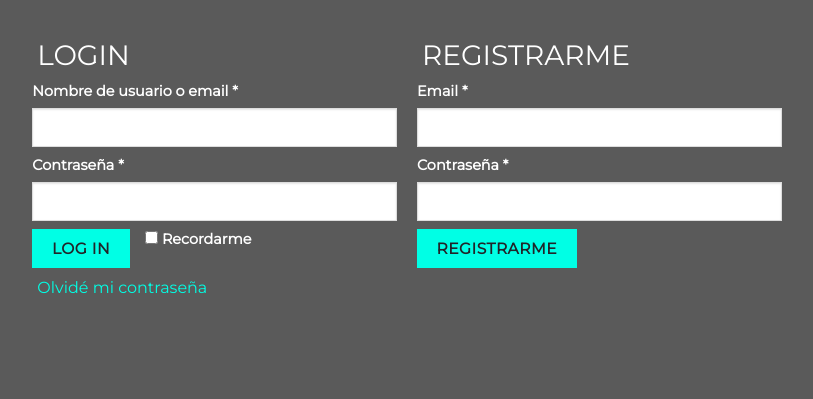
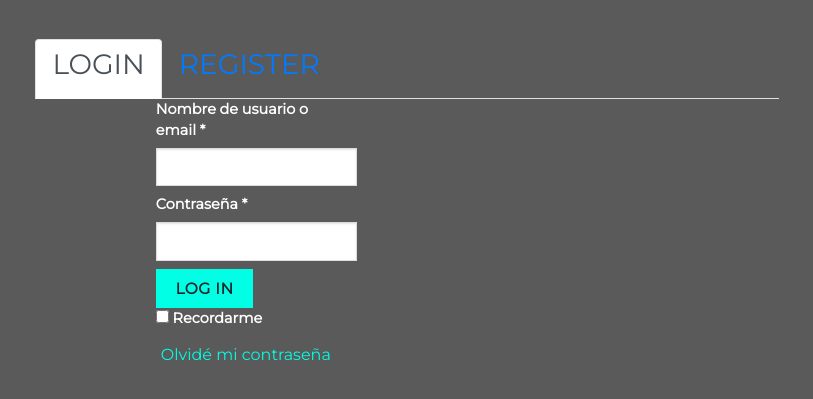
Before and after one commit to gisellegalvan05/eCommerceProject, a PHP site: page /login.php in a window 1280 px wide. Shown: the part 76-475 px from the top of the page, without its empty margins (233-1046 px from the left). Run offline with PHP 8.4, Linux system fonts and the light colour scheme.

Commit message:
Cambios en Login/Register

```diff
--- a/css/styles-login.css
+++ b/css/styles-login.css
@@ -149,3 +149,7 @@ label, legend {
   margin-top:100px;
   margin-bottom:100px;
 }
+
+.width100{
+  width: 100%;
+}
--- a/css/styles.css
+++ b/css/styles.css
@@ -117,6 +117,7 @@ background-image: url('../imgs/wool.png');
     box-sizing: border-box;
   }
 
+}
 
 @media only screen and (min-device-width : 481px) and (max-device-width : 768px) {}
 
--- a/login.php
+++ b/login.php
@@ -15,9 +15,19 @@
   <section id="login" class="center">
     <div class="lightbox-inner">
       <div class="row" id="customer_login">
-        <div class="col-12 col-lg-6 col pb-0 center">
+        <ul class="nav nav-tabs width100" id="myTab" role="tablist">
+          <li class="nav-item">
+            <a class="nav-link active uppercase" id="home-tab" data-toggle="tab" href="#home" role="tab" aria-controls="home" aria-selected="true"><h3>LOGIN</h3></a>
+          </li>
+          <li class="nav-item">
+            <a class="nav-link uppercase" id="profile-tab" data-toggle="tab" href="#profile" role="tab" aria-controls="profile" aria-selected="false"><h3>REGISTER</h3></a>
+          </li>
+        </ul>
+        <div class="tab-content" id="myTabContent">
+          <div class="tab-pane fade show active" id="home" role="tabpanel" aria-labelledby="home-tab">
+            <div class="col-12 col-lg-6 col pb-0 center">
           <div class="account-login-inner">
-            <h3 class="uppercase">Login</h3>
+
             <form class="" method="post">
               <p class="form-row form-row-wide"> <label for="username">Nombre de usuario o email&nbsp;<span class="required">*</span></label> <input type="text" class="input-text" name="username" id="username" autocomplete="username" value="">
               </p>
@@ -32,23 +42,60 @@
             </form>
           </div>
         </div>
-        <div class="col-12 col-lg-6 col pb-0 center">
-          <div class="account-register-inner">
-            <h3 class="uppercase">Registrarme</h3>
+          </div>
+          <div class="tab-pane fade" id="profile" role="tabpanel" aria-labelledby="profile-tab">
+            <div class="col-12 col-lg-6 col pb-0 center">
+              <div class="account-register-inner">
             <form method="post" class="">
+
+              <!-- FOMULARIO EMAIL -->
               <p class="form-row form-row-wide"> <label for="reg_email">Email&nbsp;<span class="required">*</span></label> <input type="email"
                   class="input-text" name="email" id="reg_email" autocomplete="email" value=""></p>
+
+              <!-- FOMULARIO NOMBRE -->
+              <p class="form-row form-row-wide"> <label for="reg_nombre">Nombre&nbsp;<span class="required">*</span></label> <input type="text"
+                  class="input-text" name="nombre" id="reg_nombre" autocomplete="nombre"></p>
+
+              <!-- FOMULARIO APELLIDO -->
+              <p class="form-row form-row-wide"> <label for="reg_apellido">Apellido&nbsp;<span class="required">*</span></label> <input type="text"
+                  class="input-text" name="apellido" id="reg_apellido" autocomplete="apellido"></p>
+
+                <!-- FOMULARIO PAIS DE NACIMIENTO -->
+              <p class="form-row form-row-wide"> <label for="reg_pais">País de Nacimiento&nbsp;<span class="required">*</span></label> <input type="text"
+                  class="input-text" name="pais" id="reg_pais" autocomplete="pais"></p>
+
+              <!-- FOMULARIO AVATAR -->
+              <p class="form-row form-row-wide"> <label for="reg_avatar">Avatar&nbsp;<span class="required">*</span></label> <input type="text"
+                  class="input-text" name="avatar" id="reg_avatar" autocomplete="avatar"></p>
+
+                <!-- FOMULARIO SEXO -->
+              <p class="form-row form-row-wide"> <label for="reg_sexo">Sexo&nbsp;<span class="required">*</span></label> <input type="text"
+                  class="input-text" name="sexo" id="reg_sexo" autocomplete="sexo"></p>
+
+              <!-- FOMULARIO ACEPTO TERMINOS -->
+              <label class="">
+                <input class="" name="terminos" type="checkbox" id="reg_terminos" value="forever"> <span>Acepto los términos y condiciones</span>
+              </label>
+
+              <!-- FOMULARIO CONTRASEÑA -->
               <p class="form-row form-row-wide"> <label for="reg_password">Contraseña&nbsp;<span class="required">*</span></label> <input type="password"
                   class="input-text" name="password" id="reg_password" autocomplete="new-password"></p>
+
+            <!-- FOMULARIO CONFIRMAR CONTRASEÑA -->
+            <p class="form-row form-row-wide"> <label for="reg_passwordConfirm">Confirmar Contraseña&nbsp;<span class="required">*</span></label> <input type="password"
+                class="input-text" name="passwordConfirm" id="reg_passwordConfirm" autocomplete="passwordConfirm"></p>
+
+
               <div class="privacy-policy-text"></div>
               <p class="form-row"><button type="submit" class="btnLogin" name="register" value="Register">Registrarme</button></p>
             </form>
+          </div>
+            </div>
           </div>
         </div>
       </div>
     </div>
   </section>
-</div>
   <script src="https://code.jquery.com/jquery-3.3.1.slim.min.js" integrity="sha384-q8i/X+965DzO0rT7abK41JStQIAqVgRVzpbzo5smXKp4YfRvH+8abtTE1Pi6jizo" crossorigin="anonymous"></script>
   <script src="https://cdnjs.cloudflare.com/ajax/libs/popper.js/1.14.7/umd/popper.min.js" integrity="sha384-UO2eT0CpHqdSJQ6hJty5KVphtPhzWj9WO1clHTMGa3JDZwrnQq4sF86dIHNDz0W1" crossorigin="anonymous"></script>
   <script src="https://stackpath.bootstrapcdn.com/bootstrap/4.3.1/js/bootstrap.min.js" integrity="sha384-JjSmVgyd0p3pXB1rRibZUAYoIIy6OrQ6VrjIEaFf/nJGzIxFDsf4x0xIM+B07jRM" crossorigin="anonymous"></script>
```
